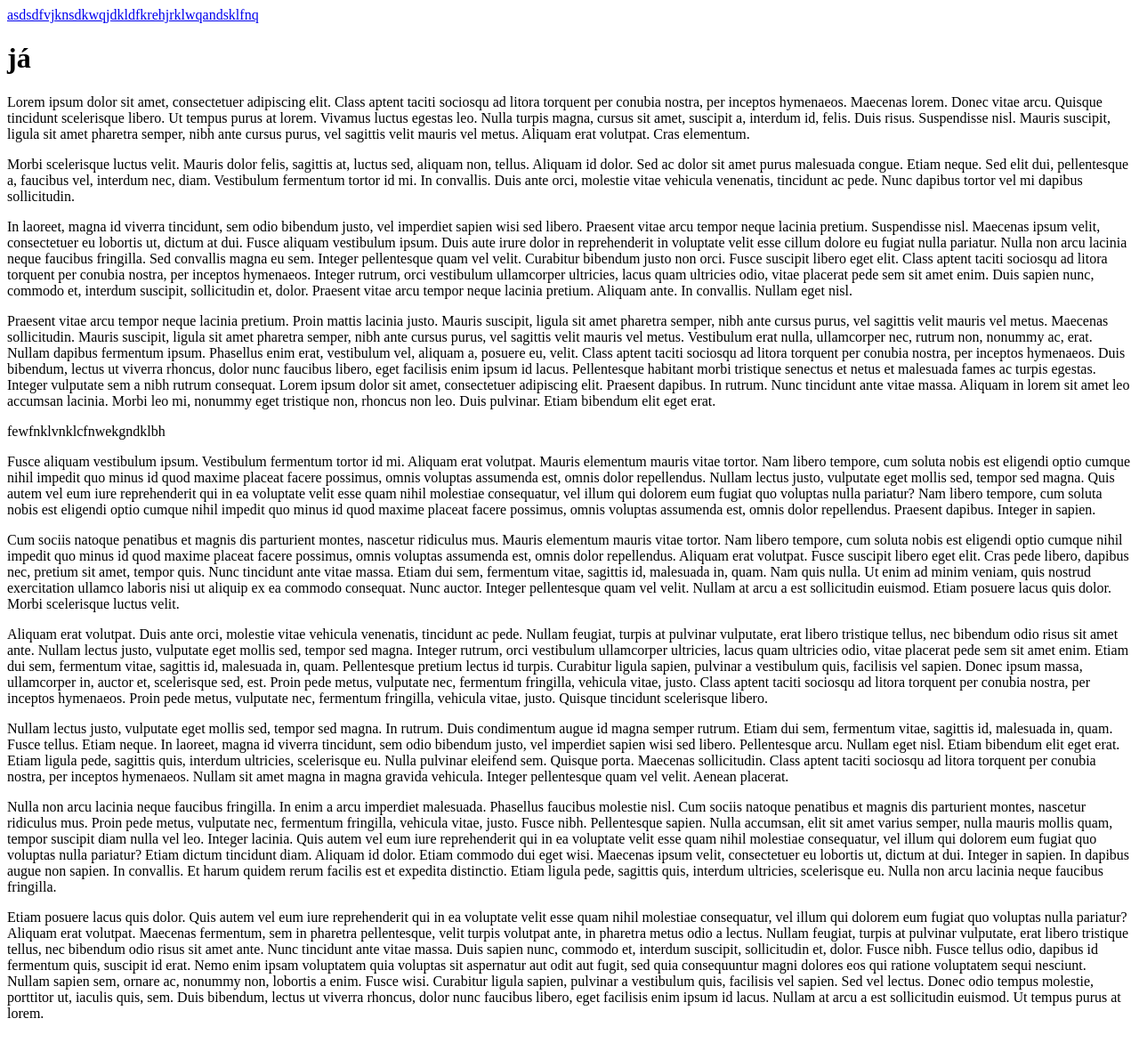
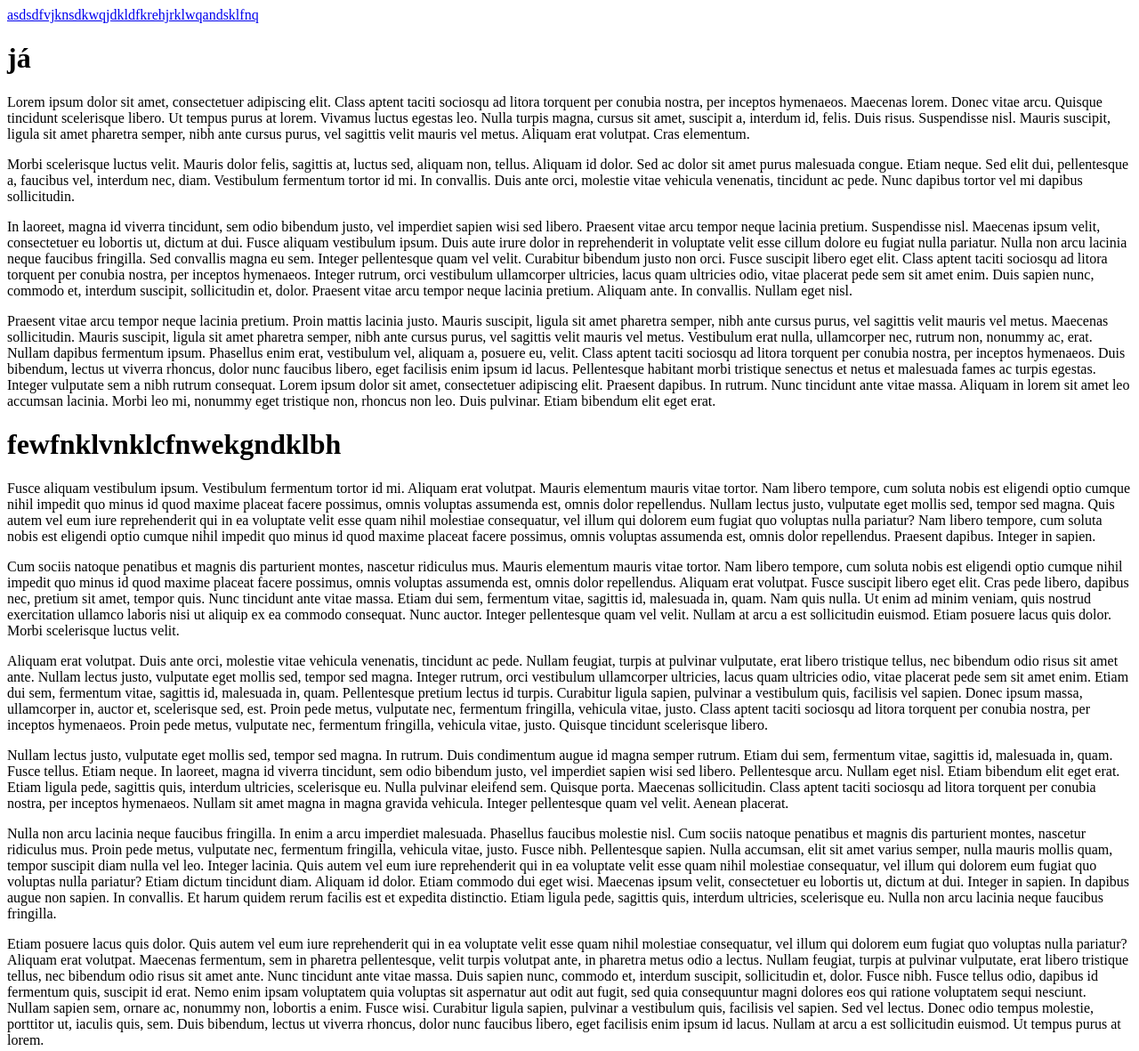
Before and after one commit to tomaskuca023/odkazy, a plain HTML site: page index.html in a window 1280 px wide. Shown: the whole page at 89% size. Drawn offline with Linux system fonts and the light colour scheme.

Commit message:
dasdasdasda

```diff
--- a/index.html
+++ b/index.html
@@ -12,7 +12,7 @@
     <p>Morbi scelerisque luctus velit. Mauris dolor felis, sagittis at, luctus sed, aliquam non, tellus. Aliquam id dolor. Sed ac dolor sit amet purus malesuada congue. Etiam neque. Sed elit dui, pellentesque a, faucibus vel, interdum nec, diam. Vestibulum fermentum tortor id mi. In convallis. Duis ante orci, molestie vitae vehicula venenatis, tincidunt ac pede. Nunc dapibus tortor vel mi dapibus sollicitudin.</p>
     <p>In laoreet, magna id viverra tincidunt, sem odio bibendum justo, vel imperdiet sapien wisi sed libero. Praesent vitae arcu tempor neque lacinia pretium. Suspendisse nisl. Maecenas ipsum velit, consectetuer eu lobortis ut, dictum at dui. Fusce aliquam vestibulum ipsum. Duis aute irure dolor in reprehenderit in voluptate velit esse cillum dolore eu fugiat nulla pariatur. Nulla non arcu lacinia neque faucibus fringilla. Sed convallis magna eu sem. Integer pellentesque quam vel velit. Curabitur bibendum justo non orci. Fusce suscipit libero eget elit. Class aptent taciti sociosqu ad litora torquent per conubia nostra, per inceptos hymenaeos. Integer rutrum, orci vestibulum ullamcorper ultricies, lacus quam ultricies odio, vitae placerat pede sem sit amet enim. Duis sapien nunc, commodo et, interdum suscipit, sollicitudin et, dolor. Praesent vitae arcu tempor neque lacinia pretium. Aliquam ante. In convallis. Nullam eget nisl.</p>
     <p>Praesent vitae arcu tempor neque lacinia pretium. Proin mattis lacinia justo. Mauris suscipit, ligula sit amet pharetra semper, nibh ante cursus purus, vel sagittis velit mauris vel metus. Maecenas sollicitudin. Mauris suscipit, ligula sit amet pharetra semper, nibh ante cursus purus, vel sagittis velit mauris vel metus. Vestibulum erat nulla, ullamcorper nec, rutrum non, nonummy ac, erat. Nullam dapibus fermentum ipsum. Phasellus enim erat, vestibulum vel, aliquam a, posuere eu, velit. Class aptent taciti sociosqu ad litora torquent per conubia nostra, per inceptos hymenaeos. Duis bibendum, lectus ut viverra rhoncus, dolor nunc faucibus libero, eget facilisis enim ipsum id lacus. Pellentesque habitant morbi tristique senectus et netus et malesuada fames ac turpis egestas. Integer vulputate sem a nibh rutrum consequat. Lorem ipsum dolor sit amet, consectetuer adipiscing elit. Praesent dapibus. In rutrum. Nunc tincidunt ante vitae massa. Aliquam in lorem sit amet leo accumsan lacinia. Morbi leo mi, nonummy eget tristique non, rhoncus non leo. Duis pulvinar. Etiam bibendum elit eget erat.</p>
-    <h id="info">fewfnklvnklcfnwekgndklbh</h2>
+    <h1 id="info">fewfnklvnklcfnwekgndklbh</h1>
     <p>Fusce aliquam vestibulum ipsum. Vestibulum fermentum tortor id mi. Aliquam erat volutpat. Mauris elementum mauris vitae tortor. Nam libero tempore, cum soluta nobis est eligendi optio cumque nihil impedit quo minus id quod maxime placeat facere possimus, omnis voluptas assumenda est, omnis dolor repellendus. Nullam lectus justo, vulputate eget mollis sed, tempor sed magna. Quis autem vel eum iure reprehenderit qui in ea voluptate velit esse quam nihil molestiae consequatur, vel illum qui dolorem eum fugiat quo voluptas nulla pariatur? Nam libero tempore, cum soluta nobis est eligendi optio cumque nihil impedit quo minus id quod maxime placeat facere possimus, omnis voluptas assumenda est, omnis dolor repellendus. Praesent dapibus. Integer in sapien.</p>
     <p>Cum sociis natoque penatibus et magnis dis parturient montes, nascetur ridiculus mus. Mauris elementum mauris vitae tortor. Nam libero tempore, cum soluta nobis est eligendi optio cumque nihil impedit quo minus id quod maxime placeat facere possimus, omnis voluptas assumenda est, omnis dolor repellendus. Aliquam erat volutpat. Fusce suscipit libero eget elit. Cras pede libero, dapibus nec, pretium sit amet, tempor quis. Nunc tincidunt ante vitae massa. Etiam dui sem, fermentum vitae, sagittis id, malesuada in, quam. Nam quis nulla. Ut enim ad minim veniam, quis nostrud exercitation ullamco laboris nisi ut aliquip ex ea commodo consequat. Nunc auctor. Integer pellentesque quam vel velit. Nullam at arcu a est sollicitudin euismod. Etiam posuere lacus quis dolor. Morbi scelerisque luctus velit.</p>
     <p>Aliquam erat volutpat. Duis ante orci, molestie vitae vehicula venenatis, tincidunt ac pede. Nullam feugiat, turpis at pulvinar vulputate, erat libero tristique tellus, nec bibendum odio risus sit amet ante. Nullam lectus justo, vulputate eget mollis sed, tempor sed magna. Integer rutrum, orci vestibulum ullamcorper ultricies, lacus quam ultricies odio, vitae placerat pede sem sit amet enim. Etiam dui sem, fermentum vitae, sagittis id, malesuada in, quam. Pellentesque pretium lectus id turpis. Curabitur ligula sapien, pulvinar a vestibulum quis, facilisis vel sapien. Donec ipsum massa, ullamcorper in, auctor et, scelerisque sed, est. Proin pede metus, vulputate nec, fermentum fringilla, vehicula vitae, justo. Class aptent taciti sociosqu ad litora torquent per conubia nostra, per inceptos hymenaeos. Proin pede metus, vulputate nec, fermentum fringilla, vehicula vitae, justo. Quisque tincidunt scelerisque libero.</p>
```
